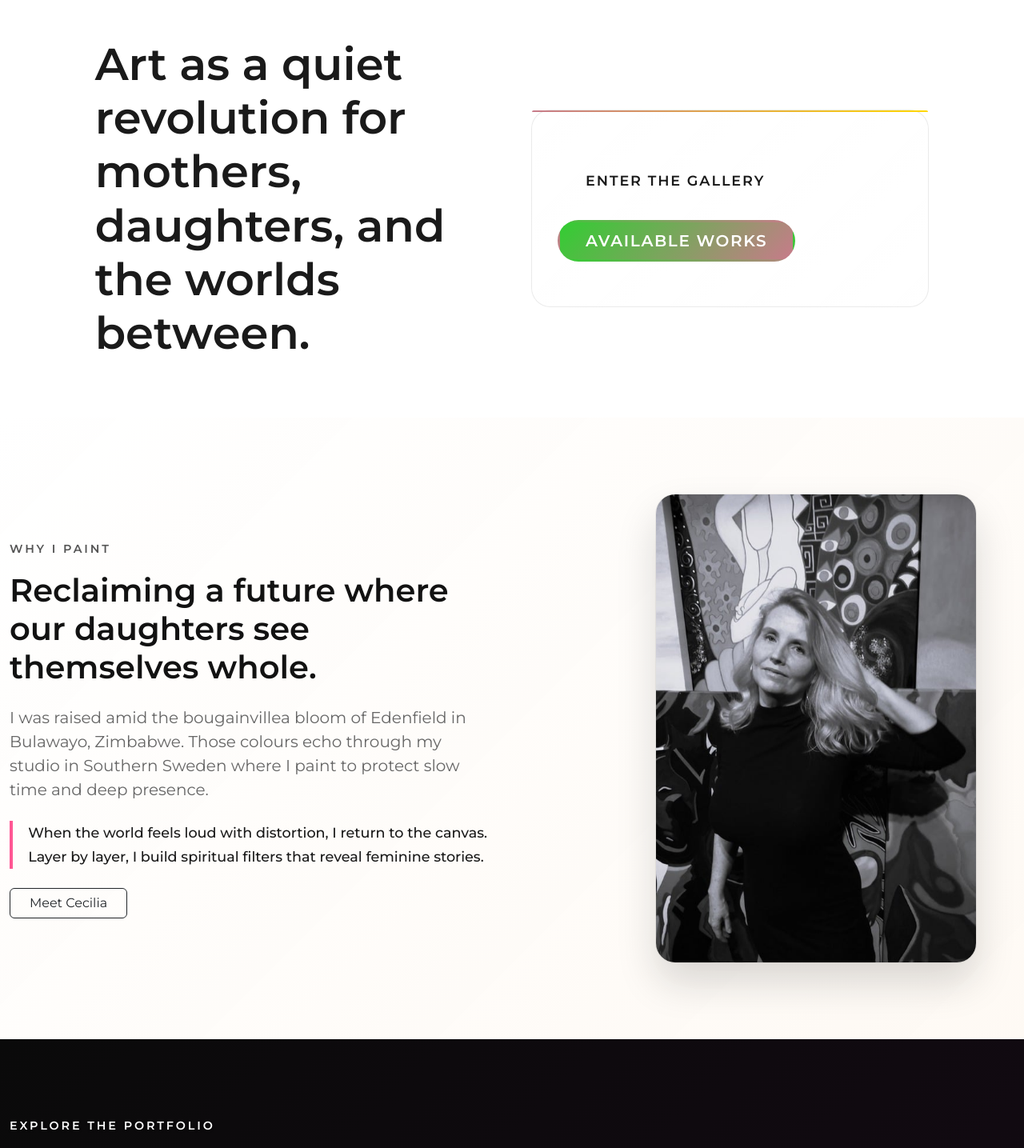
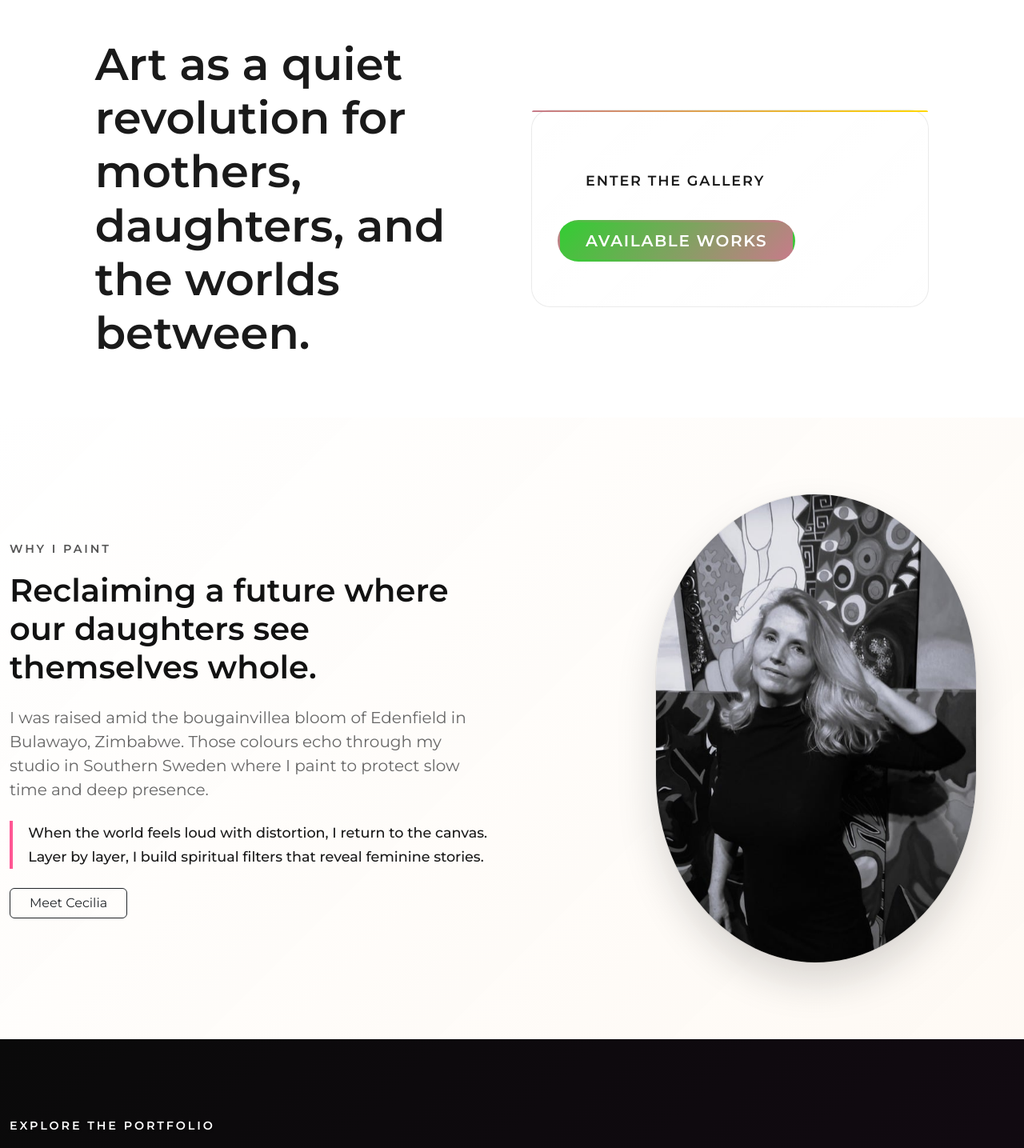
Before and after one commit to nazhameed/art-by-ck, a Django app: page / in a window 1280 px wide. Shown: the part 717-2152 px from the top of the page at 80% size. Run offline with Django 5.2, Linux system fonts and the light colour scheme; parts of the project's set-up code (start-up, migrations or seed data) failed here and were passed over; some web fonts are replaced.

Commit message:
style: update artist image border radius for a less harsh appearance

```diff
--- a/static/css/home.css
+++ b/static/css/home.css
@@ -500,7 +500,7 @@
 .artist-image {
   width: 100%;
   height: auto;
-  border-radius: 24px;
+  border-radius: 50% / 40%;
   box-shadow:
     0 25px 50px rgba(0, 0, 0, 0.15),
     0 0 0 1px rgba(0, 0, 0, 0.05);
@@ -520,7 +520,7 @@
   position: absolute;
   inset: -12px;
   border: 2px solid rgba(var(--ck-accent), 0.15);
-  border-radius: 32px;
+  border-radius: 50% / 40%;
   pointer-events: none;
   opacity: 0;
   transition: opacity 0.4s ease;
```
